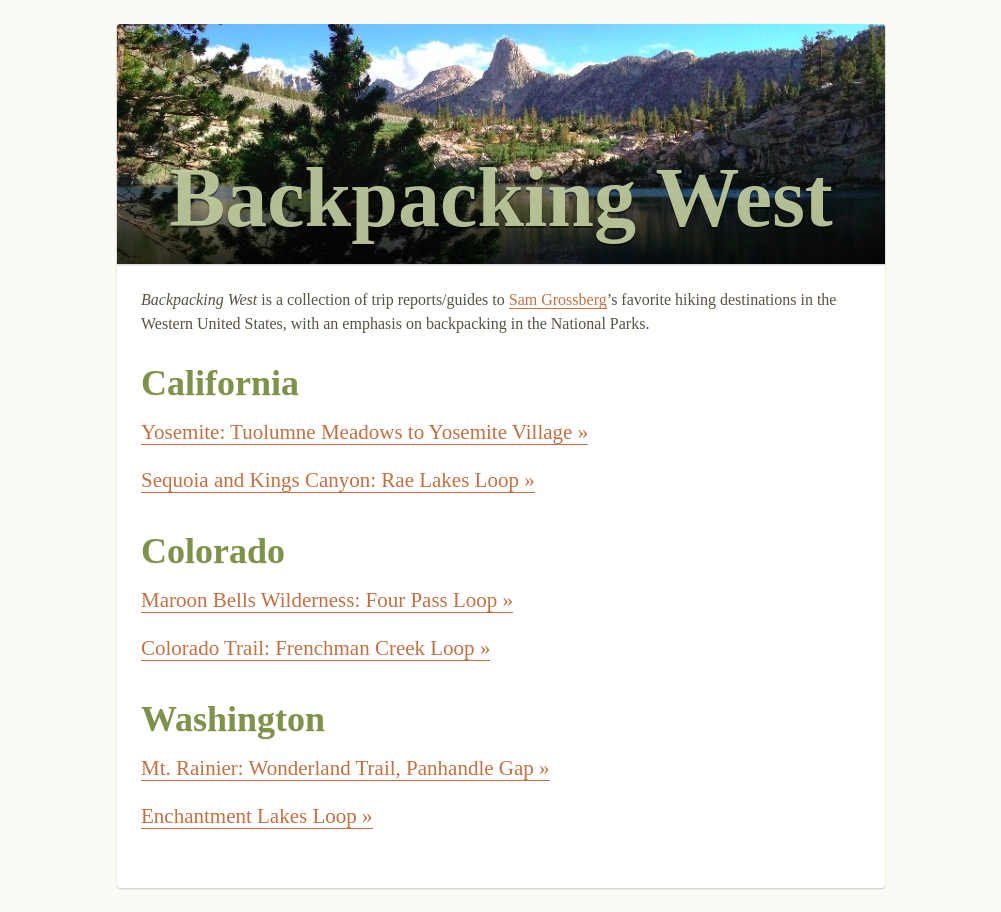
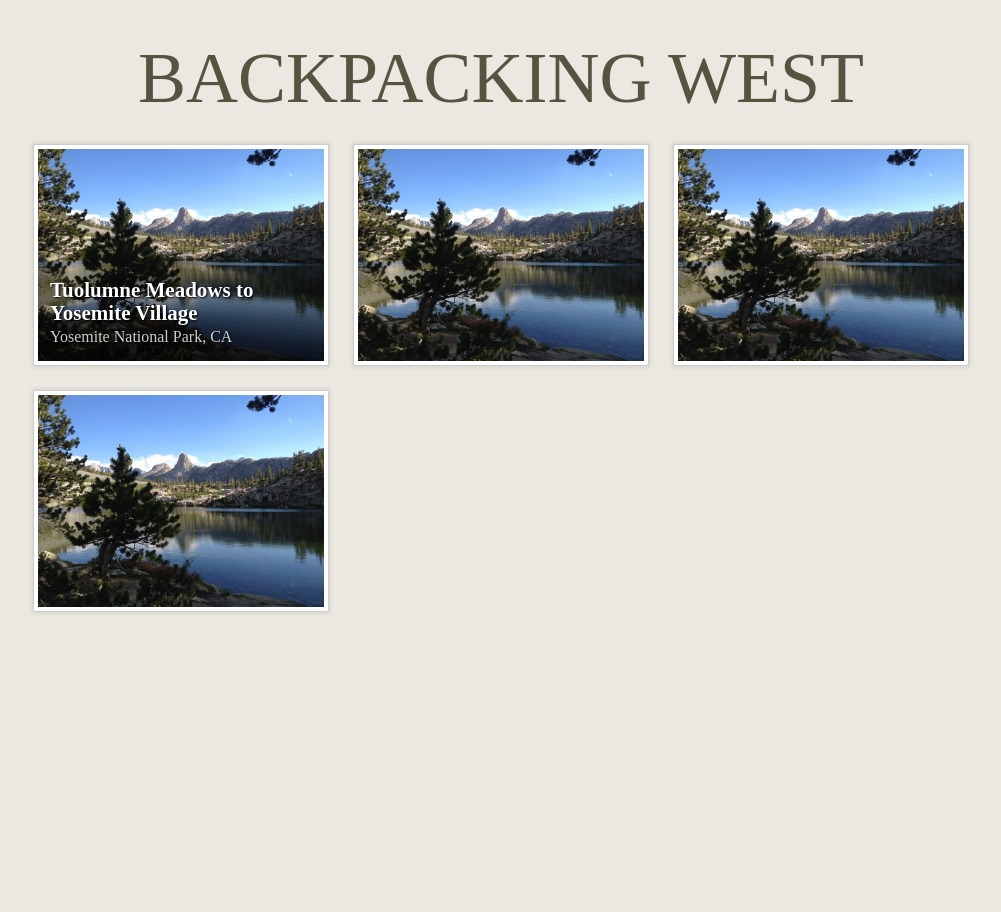
Before and after one commit to samgro/backpacking-west, a Jekyll site: the page built from index.html, in a window 1280 px wide. Shown: the whole page, without its empty margins (139-1140 px from the left). Built offline with Jekyll 4.4.1, drawn with Linux system fonts in a browser that asks for light colours.

Commit message:
Thumbnail based home page rough draft

```diff
--- a/_layouts/default.html
+++ b/_layouts/default.html
@@ -20,7 +20,7 @@
   <script type="text/javascript">try{Typekit.load();}catch(e){}</script>
 </head>
 
-<body class='tisa reading'>
+<body class='tisa'>
   {{ content }}
 </body>
 </html>
--- a/index.html
+++ b/index.html
@@ -3,11 +3,11 @@ layout: default
 title:  Backpacking West
 ---
 <div class='index'>
-  <div class='reading-box'>
-    <header>
-      <h1>Backpacking West</h1>
-    </header>
-    <div class='padded-box'>
+  <!-- <div class='reading-box'> -->
+  <header>
+    <h1 class='futura'>Backpacking West</h1>
+  </header>
+    <!-- <div class='padded-box'>
       <p><em>Backpacking West</em> is a collection of trip reports/guides to <a href='http://www.samgrossberg.com/'>Sam Grossberg</a>&rsquo;s favorite hiking destinations in the Western United States, with an emphasis on backpacking in the National Parks.</p>
       <h2>California</h2>
       <ul class='hike-list'>
@@ -27,5 +27,33 @@ title:  Backpacking West
         <li><a href='#'>Enchantment Lakes Loop</a></li>
       </ul>
     </div>
-  </div>
+  </div> -->
+  <ul class='hike-list freight-sans'>
+    <li>
+      <a href='#' class='hike-link'>
+        <img src='/images/Rae-Lakes-Loop.jpg' class='bg-image' />
+        <div class='frame'>
+          <div class='caption'>
+            <h2>Tuolumne Meadows to Yosemite Village</h2>
+            <div class='subtitle'>Yosemite National Park, CA</div>
+          </div>
+        </div>
+      </a>
+    </li>
+    <li>
+      <img src='/images/Rae-Lakes-Loop.jpg' class='bg-image' />
+      <h2>Rae Lakes Loop</h2>
+      <div class='subtitle'>Kings Canyon National Park, CA</div>
+    </li>
+    <li>
+      <img src='/images/Rae-Lakes-Loop.jpg' class='bg-image' />
+      <h2>Four Pass Loop</h2>
+      <div class='subtitle'>Maroon Bells Wilderness, CO</div>
+    </li>
+    <li>
+      <img src='/images/Rae-Lakes-Loop.jpg' class='bg-image' />
+      <h2>Frenchman Creek Loop</h2>
+      <div class='subtitle'>Collegiate Peaks, CO</div>
+    </li>
+  <ul>
 </div>
--- a/sass/globals/_colors.scss
+++ b/sass/globals/_colors.scss
@@ -1,9 +1,10 @@
-$reading-text-color: #575341;
+$reading-text-color:  #575341;
+$photo-caption-color: #FFF;
 $logo-color: #C5D1A3;
 $logo-color-alpha: rgba(197,209,163,0.9);
 $header-color: darken($logo-color, 30%);
 $header-text-shadow-color: #EBEAE5;
-$body-background: #FBFAF5;
+$body-background: #EBE8E1;;
 $reading-background: #FFF;
 $link-color: #C37143;
 $link-hover-color: #C8A153;
--- a/sass/globals/_typography.scss
+++ b/sass/globals/_typography.scss
@@ -4,12 +4,12 @@
 //  line-height: $baseline;
 
   h1, h2, h3 {
-    color: $header-color;
+//    color: $header-color;
     font-weight: 900;
     @include text-shadow(0 1px 0 $header-text-shadow-color);
   }
   h2 {
-    @include adjust-font-size-to(36px);
+//    @include adjust-font-size-to();
   }
   a {
     &,
--- a/sass/main.scss
+++ b/sass/main.scss
@@ -1,6 +1,5 @@
 @import 'compass/reset';
 @import 'compass/css3';
-@import 'compass/typography';
 @import 'desktop/sizes';
 @import 'globals/colors';
 @import 'globals/typography';
--- a/stylesheets/main.css
+++ b/stylesheets/main.css
@@ -63,20 +63,45 @@ article, aside, details, figcaption, figure, footer, header, hgroup, menu, nav,
   display: block;
 }
 
+/* line 3, ../sass/globals/_defaults.scss */
+* {
+  -webkit-box-sizing: border-box;
+  -moz-box-sizing: border-box;
+  box-sizing: border-box;
+}
+
+/* line 61, ../../../../Library/Ruby/Gems/1.8/gems/compass-0.12.2/frameworks/compass/stylesheets/compass/typography/_vertical_rhythm.scss */
+* html {
+  font-size: 100%;
+}
+
+/* line 64, ../../../../Library/Ruby/Gems/1.8/gems/compass-0.12.2/frameworks/compass/stylesheets/compass/typography/_vertical_rhythm.scss */
+html {
+  font-size: 16px;
+  line-height: 24px;
+}
+
+/* line 13, ../sass/globals/_defaults.scss */
+body {
+  background: #ebe8e1;
+}
+
+/* line 20, ../sass/globals/_defaults.scss */
+a,
+a:visited,
+a:hover,
+a:focus {
+  text-decoration: none;
+}
+
 /* line 1, ../sass/globals/_typography.scss */
 .reading {
   color: #575341;
 }
 /* line 6, ../sass/globals/_typography.scss */
 .reading h1, .reading h2, .reading h3 {
-  color: #7f9249;
   font-weight: 900;
   text-shadow: 0 1px 0 #ebeae5;
-}
-/* line 11, ../sass/globals/_typography.scss */
-.reading h2 {
-  font-size: 2.25em;
-  line-height: 1.333em;
 }
 /* line 18, ../sass/globals/_typography.scss */
 .reading a, .reading a:visited, .reading a:hover, .reading a:focus {
@@ -110,7 +135,7 @@ article, aside, details, figcaption, figure, footer, header, hgroup, menu, nav,
   font-style: italic;
 }
 
-/* line 1, ../sass/globals/_defaults.scss */
+/* line 3, ../sass/globals/_defaults.scss */
 * {
   -webkit-box-sizing: border-box;
   -moz-box-sizing: border-box;
@@ -125,25 +150,33 @@ article, aside, details, figcaption, figure, footer, header, hgroup, menu, nav,
 /* line 64, ../../../../Library/Ruby/Gems/1.8/gems/compass-0.12.2/frameworks/compass/stylesheets/compass/typography/_vertical_rhythm.scss */
 html {
   font-size: 16px;
-  line-height: 1.5em;
+  line-height: 24px;
 }
 
-/* line 7, ../sass/globals/_defaults.scss */
+/* line 13, ../sass/globals/_defaults.scss */
 body {
-  background: #fbfaf5;
+  background: #ebe8e1;
+}
+
+/* line 20, ../sass/globals/_defaults.scss */
+a,
+a:visited,
+a:hover,
+a:focus {
+  text-decoration: none;
 }
 
 /* line 1, ../sass/_layout.scss */
 body {
-  width: 768px;
+  width: 960px;
   margin: 24px auto;
 }
 
 /* line 1, ../sass/components/_hike_list.scss */
 .hike-list {
   padding-bottom: 24px;
-  font-size: 1.313em;
-  line-height: 2.286em;
+  font-size: 21px;
+  line-height: 36px;
 }
 /* line 5, ../sass/components/_hike_list.scss */
 .hike-list a:after {
@@ -169,37 +202,96 @@ body {
 }
 
 /* line 2, ../sass/pages/_index.scss */
-.index header {
-  background: url("/images/header-bg.jpg");
-  height: 240px;
-  width: 768px;
+.index h1 {
+  font-size: 72px;
+  line-height: 84px;
+  text-transform: uppercase;
+  padding: 12px;
+  text-align: center;
+  color: #575341;
+}
+/* line 19, ../sass/pages/_index.scss */
+.index .hike-list li {
   position: relative;
-  -moz-border-radius-topleft: 4px;
-  -webkit-border-top-left-radius: 4px;
-  border-top-left-radius: 4px;
-  -moz-border-radius-topright: 4px;
-  -webkit-border-top-right-radius: 4px;
-  border-top-right-radius: 4px;
-  -webkit-box-shadow: 0 1px 2px rgba(0, 0, 0, 0.2);
-  -moz-box-shadow: 0 1px 2px rgba(0, 0, 0, 0.2);
-  box-shadow: 0 1px 2px rgba(0, 0, 0, 0.2);
+  float: left;
+  background: #fff;
+  width: 296px;
+  height: 222px;
+  border: 1px solid rgba(0, 0, 0, 0.2);
+  padding: 4px;
+  margin: 12px;
+  -webkit-border-radius: 2px;
+  -moz-border-radius: 2px;
+  -ms-border-radius: 2px;
+  -o-border-radius: 2px;
+  border-radius: 2px;
+  -webkit-box-shadow: 0 0px 4px 1px rgba(0, 0, 0, 0.1);
+  -moz-box-shadow: 0 0px 4px 1px rgba(0, 0, 0, 0.1);
+  box-shadow: 0 0px 4px 1px rgba(0, 0, 0, 0.1);
+  -webkit-transition-property: all;
+  -moz-transition-property: all;
+  -o-transition-property: all;
+  transition-property: all;
+  -webkit-transition-duration: 0.4s;
+  -moz-transition-duration: 0.4s;
+  -o-transition-duration: 0.4s;
+  transition-duration: 0.4s;
 }
-/* line 10, ../sass/pages/_index.scss */
-.index header h1 {
-  color: #c5d1a3;
-  color: rgba(197, 209, 163, 0.9);
-  font-size: 84px;
-  line-height: 1;
-  text-align: center;
+/* line 32, ../sass/pages/_index.scss */
+.index .hike-list li:hover {
+  -webkit-box-shadow: 0 0 8px 3px rgba(70, 70, 70, 0.6);
+  -moz-box-shadow: 0 0 8px 3px rgba(70, 70, 70, 0.6);
+  box-shadow: 0 0 8px 3px rgba(70, 70, 70, 0.6);
+}
+/* line 35, ../sass/pages/_index.scss */
+.index .hike-list li:hover .frame {
+  -webkit-box-shadow: inset 0 112px 106px -106px rgba(255, 255, 255, 0.8);
+  -moz-box-shadow: inset 0 112px 106px -106px rgba(255, 255, 255, 0.8);
+  box-shadow: inset 0 112px 106px -106px rgba(255, 255, 255, 0.8);
+}
+/* line 42, ../sass/pages/_index.scss */
+.index .hike-list .bg-image {
   position: absolute;
-  bottom: 0;
-  left: 0;
-  width: 100%;
-  padding-bottom: 24px;
+  width: 286px;
+  height: 212px;
+}
+/* line 47, ../sass/pages/_index.scss */
+.index .hike-list .caption {
   background: -webkit-gradient(linear, 50% 0%, 50% 100%, color-stop(0%, transparent), color-stop(100%, rgba(0, 0, 0, 0.7)));
   background: -webkit-linear-gradient(top, transparent, rgba(0, 0, 0, 0.7));
   background: -moz-linear-gradient(top, transparent, rgba(0, 0, 0, 0.7));
   background: -o-linear-gradient(top, transparent, rgba(0, 0, 0, 0.7));
   background: linear-gradient(top, transparent, rgba(0, 0, 0, 0.7));
-  text-shadow: 0 2px 0 rgba(0, 0, 0, 0.5);
+  position: absolute;
+  bottom: 0;
+  padding: 12px;
+  padding-top: 24px;
+  color: white;
+  text-shadow: 1px 1px 2px black;
 }
+/* line 56, ../sass/pages/_index.scss */
+.index .hike-list .frame {
+  position: absolute;
+  height: 212px;
+  width: 286px;
+  -webkit-transition-property: all;
+  -moz-transition-property: all;
+  -o-transition-property: all;
+  transition-property: all;
+  -webkit-transition-duration: 0.4s;
+  -moz-transition-duration: 0.4s;
+  -o-transition-duration: 0.4s;
+  transition-duration: 0.4s;
+}
+/* line 69, ../sass/pages/_index.scss */
+.index .hike-list h2 {
+  font-size: 21px;
+  line-height: 1.1;
+  font-weight: bold;
+}
+/* line 74, ../sass/pages/_index.scss */
+.index .hike-list .subtitle {
+  color: rgba(255, 255, 255, 0.8);
+  font-size: 16px;
+  line-height: 24px;
+}
```
Also changed, not shown: sass/desktop/_sizes.scss (+4 -3 lines), sass/globals/_defaults.scss (+13 -0 lines), sass/pages/_index.scss (+95 -18 lines), images/Rae-Lakes-Loop.jpg (added), 1 other file.
